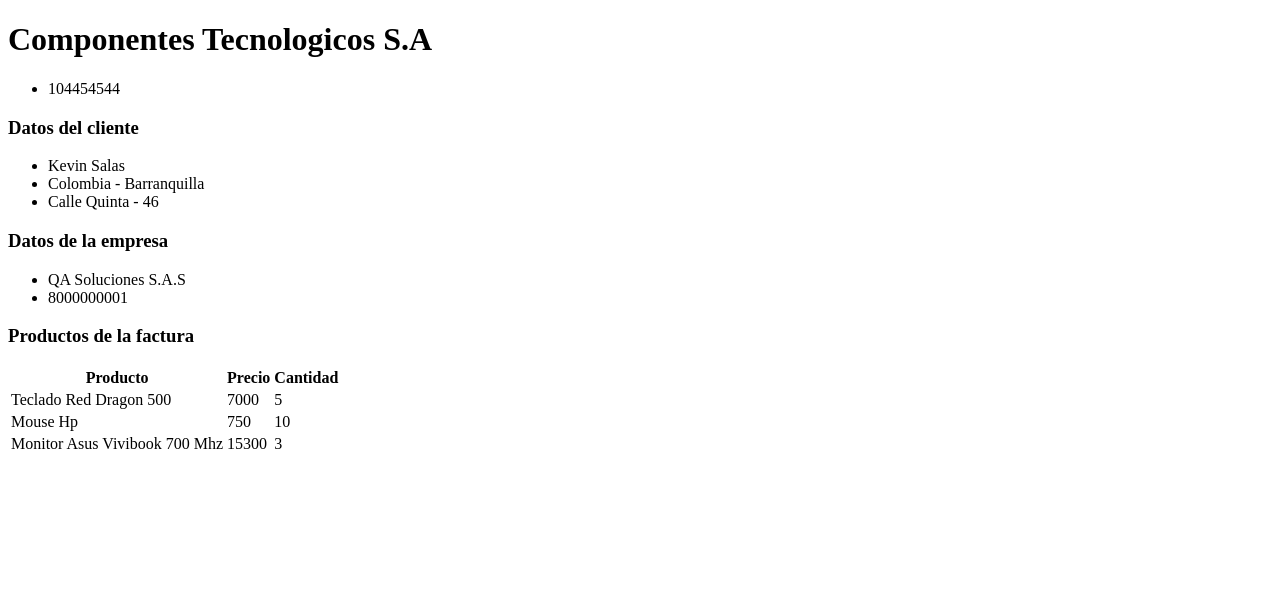
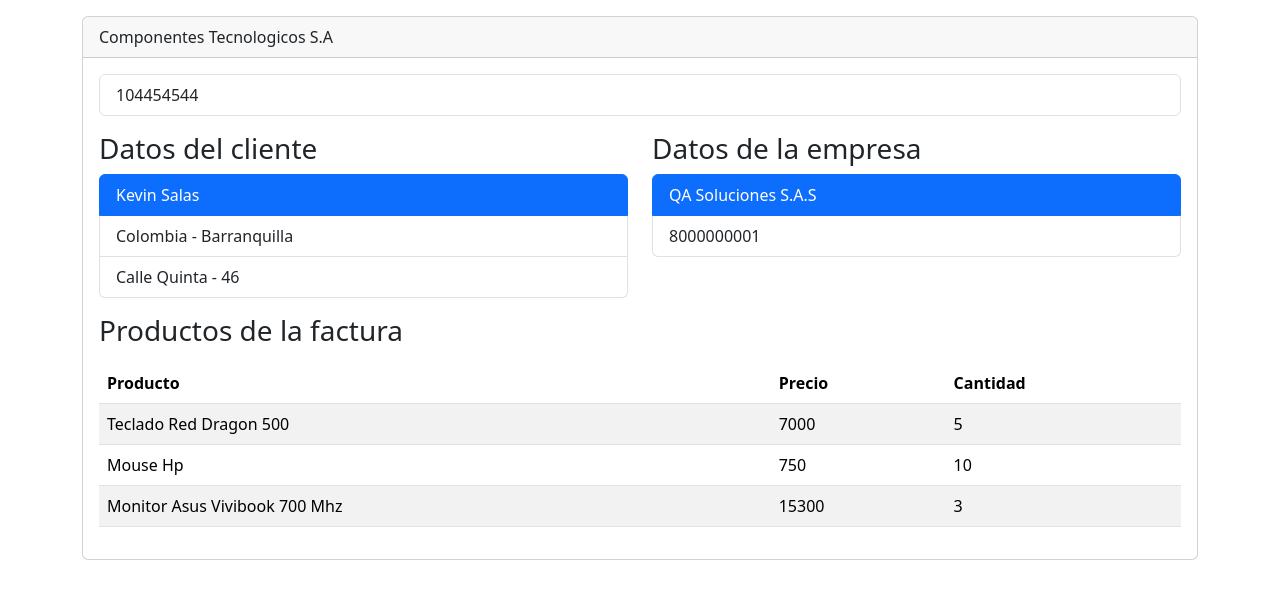
Before and after one commit to KSALASL/FacturaReact, a React (Vite) app: page / in a window 1280 px wide. Shown: the top 598 px of the page. Built offline with nearby package versions, Linux system fonts and the light colour scheme.

Commit message:
uso de boostrap

```diff
--- a/index.html
+++ b/index.html
@@ -3,6 +3,7 @@
   <head>
     <meta charset="UTF-8" />
     <link rel="icon" type="image/svg+xml" href="/vite.svg" />
+    <link href="https://cdn.jsdelivr.net/npm/bootstrap@5.3.8/dist/css/bootstrap.min.css" rel="stylesheet" integrity="sha384-sRIl4kxILFvY47J16cr9ZwB07vP4J8+LH7qKQnuqkuIAvNWLzeN8tE5YBujZqJLB" crossorigin="anonymous">
     <meta name="viewport" content="width=device-width, initial-scale=1.0" />
     <title>facturareact</title>
   </head>
--- a/src/Components/InvoiceApp.jsx
+++ b/src/Components/InvoiceApp.jsx
@@ -7,32 +7,48 @@
     client: {
       name,
       lastName,
-    address: {country, city, street, number}},
-    company: { name: nameCompany, nit},
-    items }= getInvoice();
+      address: { country, city, street, number },
+    },
+    company: { name: nameCompany, nit },
+    items,
+  } = getInvoice();
 
   return (
     <>
-      <h1>{nameInvoice}</h1>
-      <ul>
-        <li>{ id }</li>
+      <div className="container">
+        <div className="card my-3">
+          <div className="card-header">{nameInvoice}</div>
+          <div class="card-body">
+            <ul className="list-group">
+              <li className="list-group-item">{id}</li>
             </ul>
+            <div className="row my-3">
+              <div className="col">
+                <h3>Datos del cliente</h3>
+                <ul className="list-group">
+                  <li className="list-group-item active">
+                    {name} {lastName}
+                  </li>
+                  <li className="list-group-item">
+                    {country} - {city}
+                  </li>
+                  <li className="list-group-item">
+                    {street} - {number}
+                  </li>
+                </ul>
+              </div>
 
-        <h3>Datos del cliente</h3>
-        <ul>
-            <li>{ name } { lastName }</li>
-            <li>{ country } - { city }</li>
-            <li>{ street } - { number }</li>
+              <div className="col">
+                <h3>Datos de la empresa</h3>
+                <ul className="list-group">
+                  <li className="list-group-item active">{nameCompany}</li>
+                  <li className="list-group-item">{nit}</li>
                 </ul>
+              </div>
+            </div>
+            <h3>Productos de la factura</h3>
 
-        <h3>Datos de la empresa</h3>
-        <ul>
-            <li>{ nameCompany }</li>
-            <li>{ nit }</li>
-        </ul>
-
-        <h3>Productos de la factura</h3>
-        <table>
+            <table className="table table-striped table-hover my-3">
               <thead>
                 <tr>
                   <th>Producto</th>
@@ -41,17 +57,18 @@
                 </tr>
               </thead>
               <tbody>
-                { items.map(({name, price, quantity}) =>
-                    (
+                {items.map(({ name, price, quantity }) => (
                   <tr>
-                            <td>{ name }</td>
-                            <td>{ price }</td>
-                            <td>{ quantity }</td>
+                    <td>{name}</td>
+                    <td>{price}</td>
+                    <td>{quantity}</td>
                   </tr>
-                    )
-                )}
+                ))}
               </tbody>
             </table>
+          </div>
+        </div>
+      </div>
     </>
   );
 };
```
Lines whose indentation alone changed are shown as unchanged.
